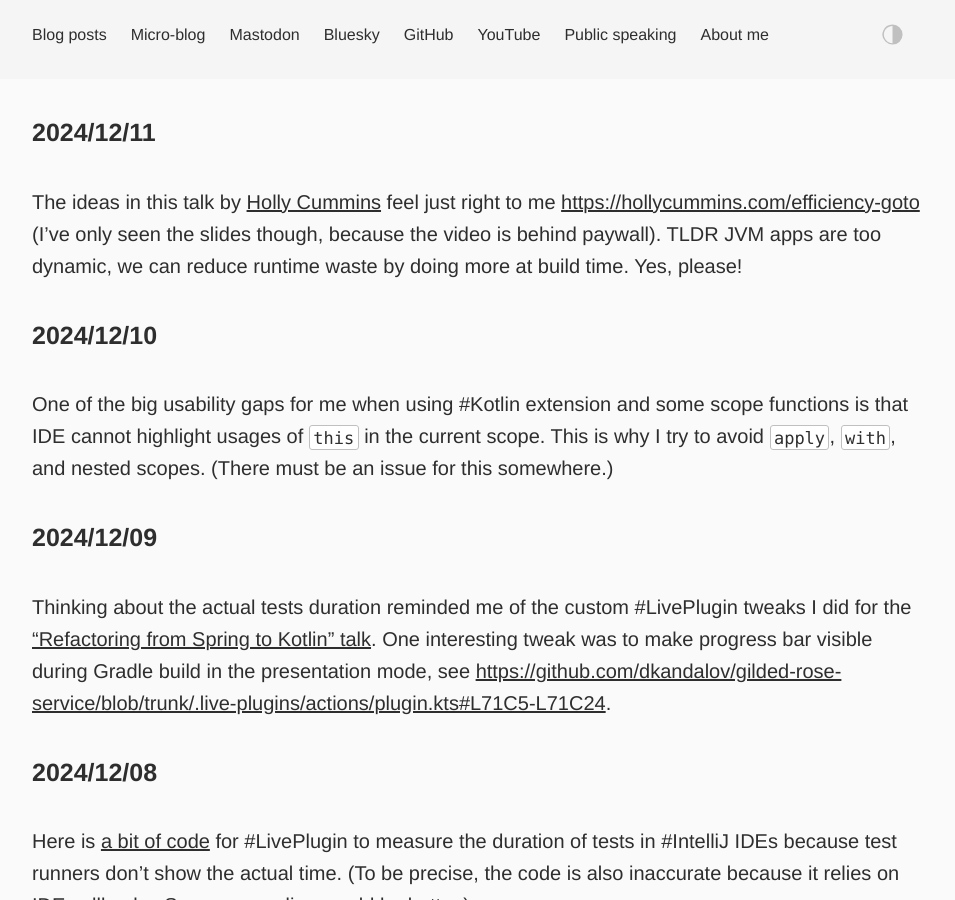
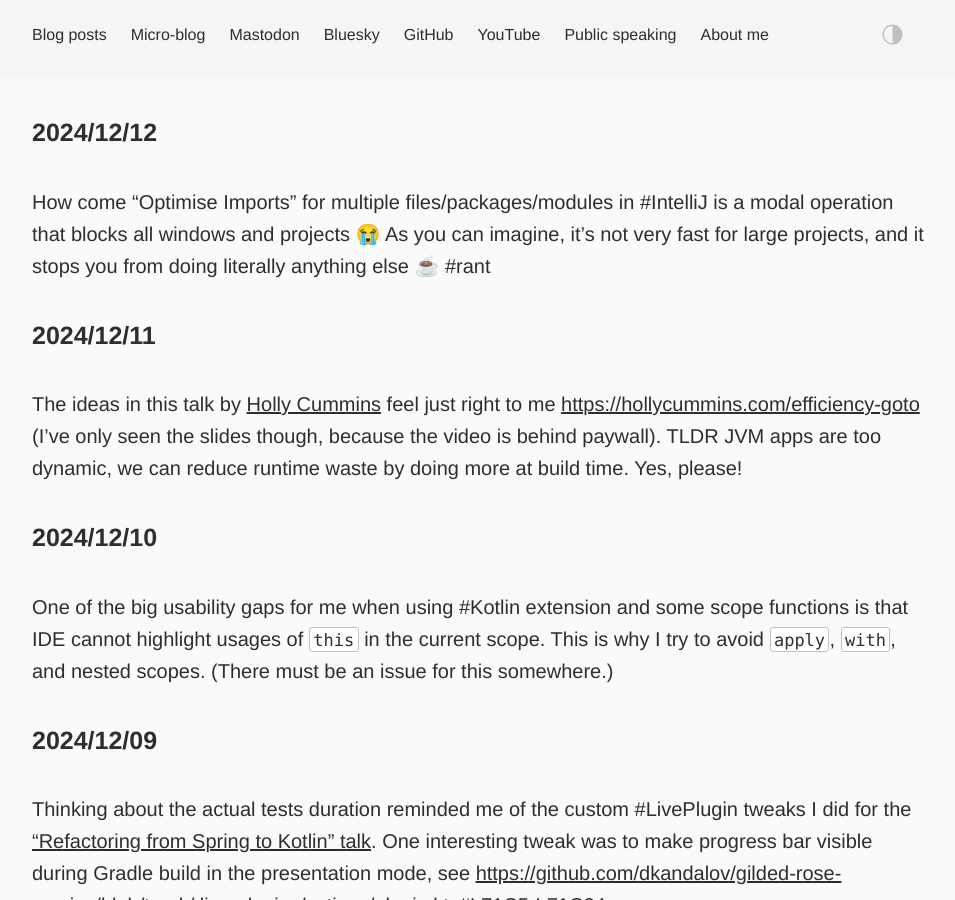
Before and after one commit to dkandalov/dkandalov.github.io, a Jekyll site: the page built from micro-blog.md, in a window 1280 px wide and 900 px high. Shown: the whole window, without its empty margins (160-1115 px from the left). Built offline with Jekyll 4.4.1, drawn with Linux system fonts in a browser that asks for light colours.

Commit message:
updated micro-blog

```diff
--- a/micro-blog.md
+++ b/micro-blog.md
@@ -2,6 +2,9 @@
 layout: post
 permalink: /micro-blog/
 ---
+
+#### 2024/12/12
+How come "Optimise Imports" for multiple files/packages/modules in #IntelliJ is a modal operation that blocks all windows and projects 😭 As you can imagine, it's not very fast for large projects, and it stops you from doing literally anything else ☕️ #rant
 
 #### 2024/12/11
 The ideas in this talk by [Holly Cummins](https://bsky.app/profile/holly-cummins.bsky.social) feel just right to me <https://hollycummins.com/efficiency-goto> (I've only seen the slides though, because the video is behind paywall). TLDR JVM apps are too dynamic, we can reduce runtime waste by doing more at build time. Yes, please!
```
